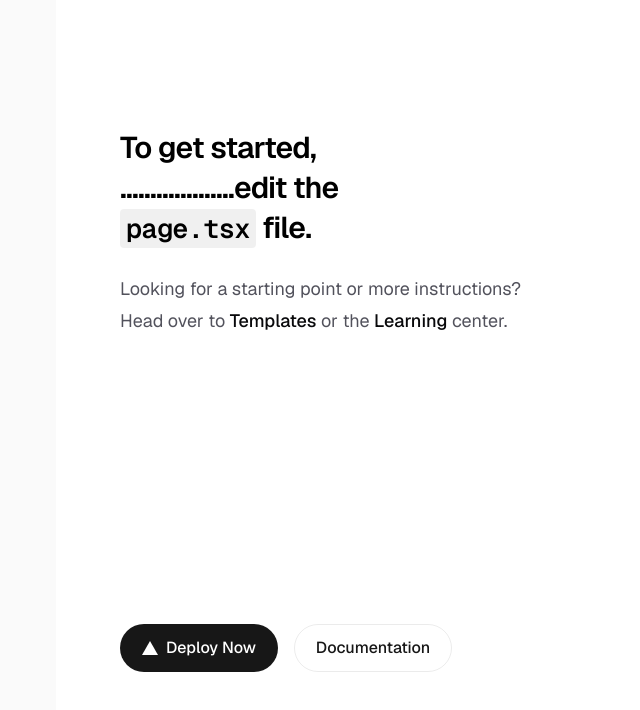
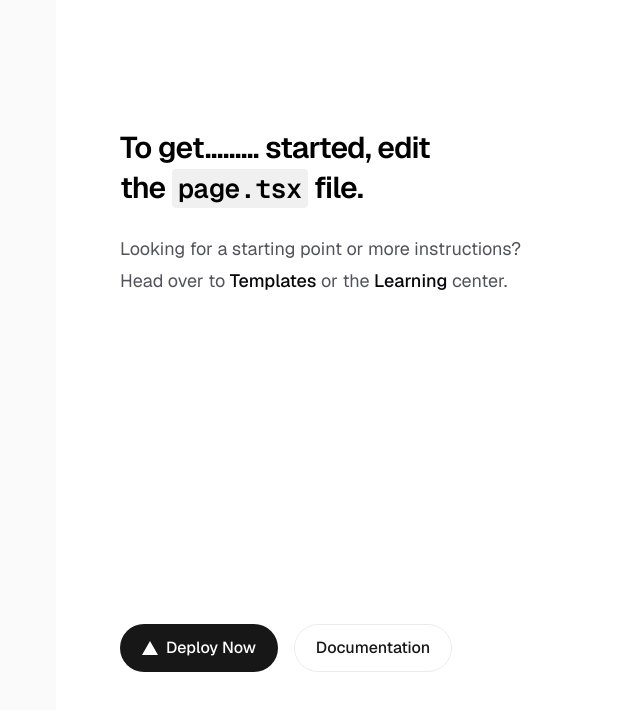
Before and after one commit to botAccAsJohn/learngit, a Next.js app: page / in a window 1280 px wide. Shown: the top 710 px of the page, without its empty margins (200-840 px from the left). Built offline with nearby package versions, Linux system fonts and the light colour scheme.

Commit message:
[IMP] add the feacture to login

```diff
--- a/app/page.tsx
+++ b/app/page.tsx
@@ -6,7 +6,7 @@
       <main className="flex flex-1 w-full max-w-3xl flex-col items-center justify-between py-32 px-16 bg-white dark:bg-black sm:items-start">
         <div className="flex flex-col items-center gap-6 text-center sm:items-start sm:text-left">
           <h1 className="max-w-xs text-3xl font-semibold leading-10 tracking-tight text-black dark:text-zinc-50">
-            To get started, ...................edit the{" "}
+            To get......... started, edit the{" "}
             <code className="rounded bg-black/[.06] px-1.5 py-0.5 font-mono text-[0.9em] dark:bg-white/[.08]">
               page.tsx
             </code>{" "}
```
